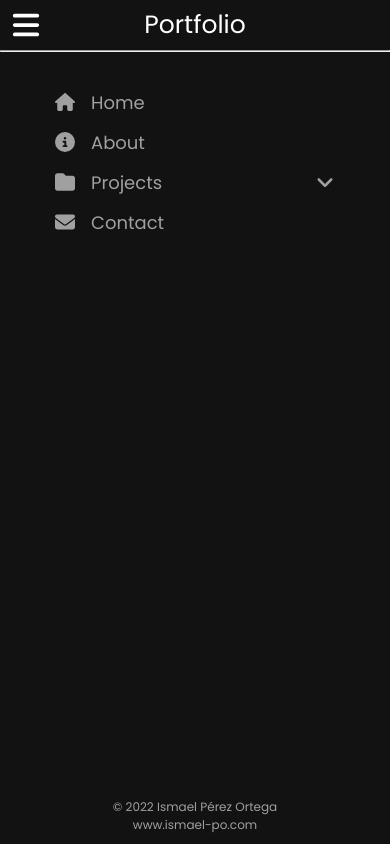
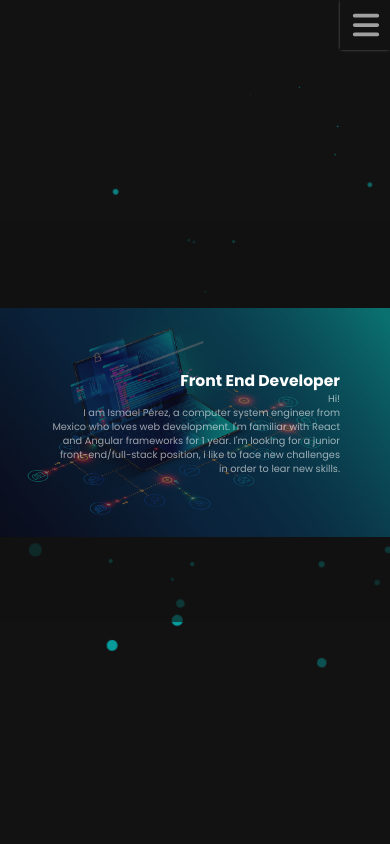
Before and after one commit to aventris/Portafolio, a React app: page / in a window 390 px wide. Built offline with nearby package versions, Linux system fonts and the light colour scheme; the HTML template or start-up script is replaced by a standard one.

Commit message:
[FIX] mobile side menu, home font-size

```diff
--- a/src/layout/Sidebar.jsx
+++ b/src/layout/Sidebar.jsx
@@ -86,7 +86,7 @@ const Sidebar = () => {
 
   useEffect(() => {
     const mq = window.matchMedia("(min-width: 768px)");
-    if (!mq.matches) {
+    if (!mq.matches && sidebarOpen === true) {
       toggleSidebar();
     }
   }, [pathname]);
--- a/src/styles/Home.scss
+++ b/src/styles/Home.scss
@@ -41,10 +41,11 @@
       max-width: $content-max-width;
       h1 {
         color: white;
+        font-size: min(2em, 4vw);
       }
       p {
         opacity: 0.6;
-        font-size: min(1.5vw, 16px);
+        font-size: min(2.5vw, 16px);
       }
     }
   }
```
